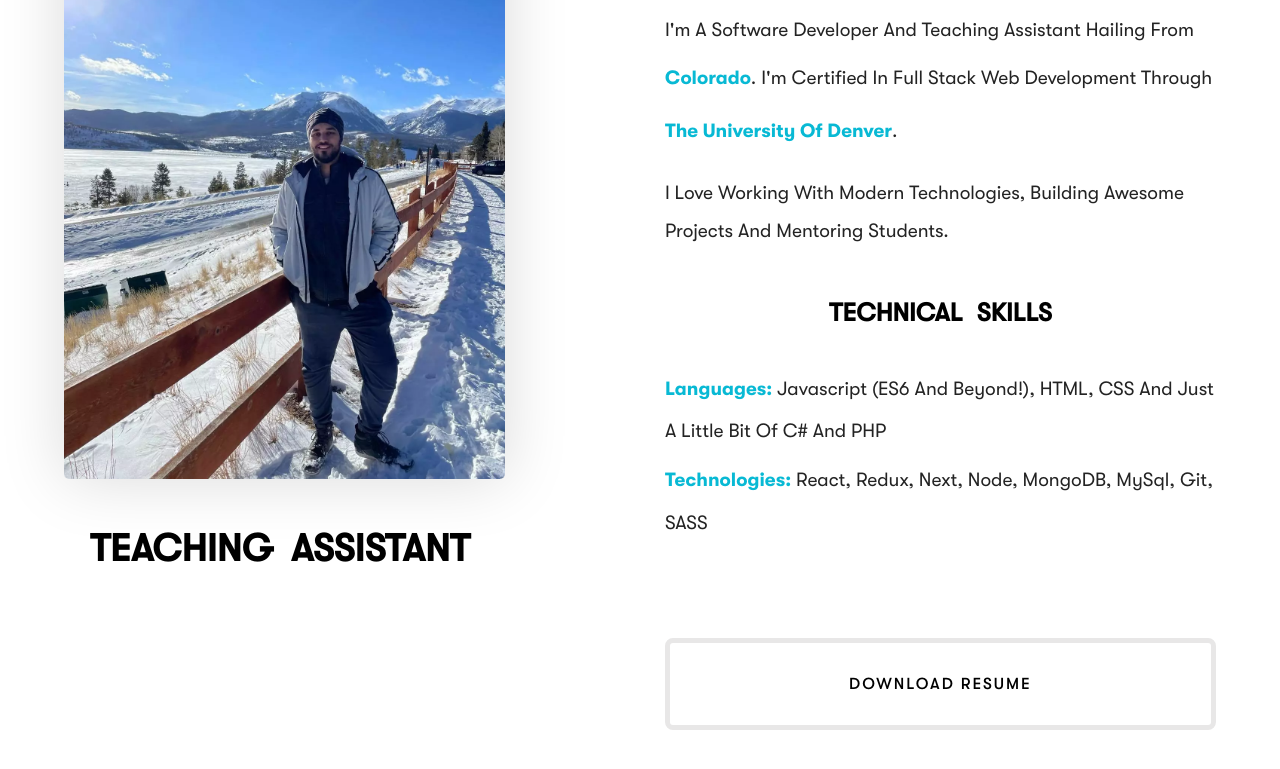
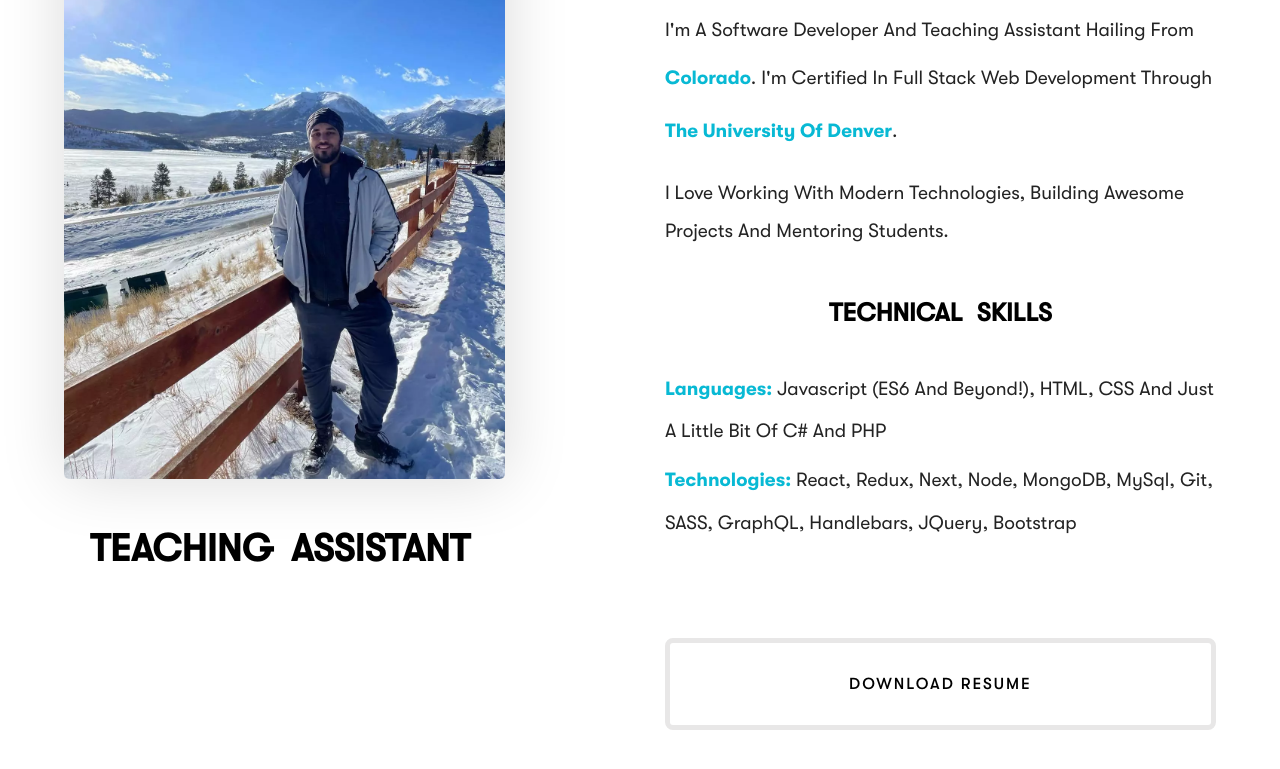
Before and after one commit to nicholasherrick/gatsby-portfolio, a Gatsby site: page / in a window 1280 px wide. Shown: the part 327-1096 px from the top of the page. Built offline with nearby package versions, Linux system fonts and the light colour scheme; Gatsby itself is replaced by a stand-in of ours.

Commit message:
update resume & about

```diff
--- a/src/components/about/index.jsx
+++ b/src/components/about/index.jsx
@@ -70,7 +70,8 @@ const About = () => {
                 (ES6 and beyond!), HTML, CSS and just a little bit of C# and PHP{" "}
                 <br />
                 <b className="text-primary lined-link">Technologies:</b> React,
-                Redux, Next, Node, MongoDB, MySql, Git, SASS
+                Redux, Next, Node, MongoDB, MySql, Git, SASS, GraphQL,
+                Handlebars, jQuery, Bootstrap
               </Text>
               <ResumeButton href="resume.pdf" target="_blank">
                 {" "}
```
Also changed, not shown: 1 other file.
